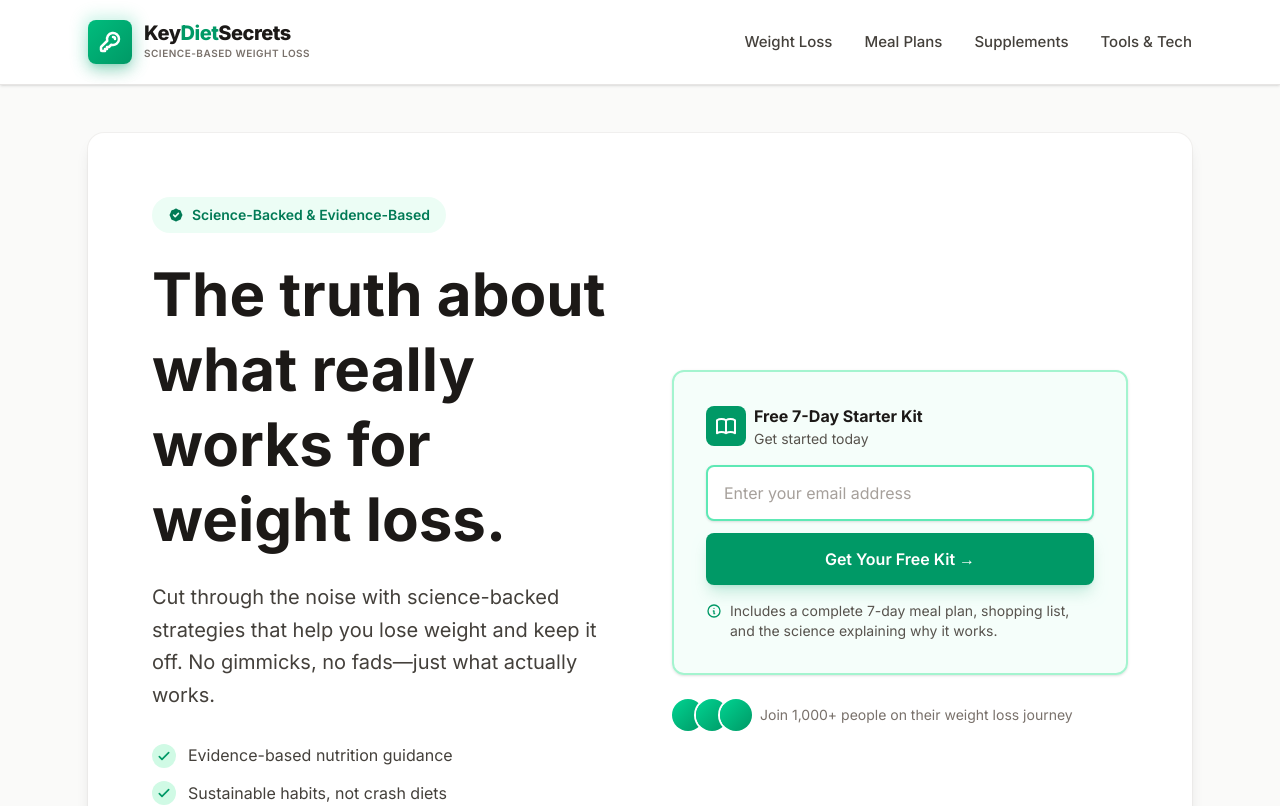
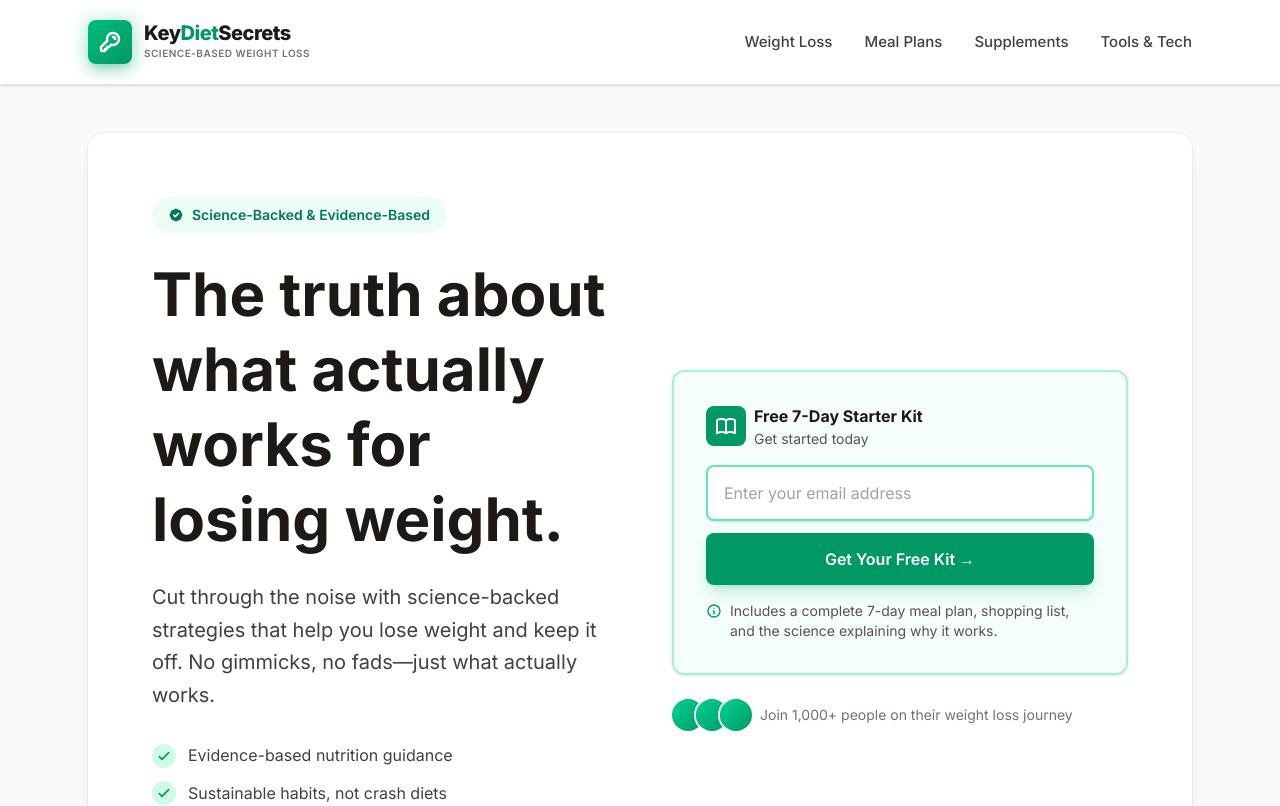
Before and after one commit to lifeawesome/keydietsecrets, a Next.js app: page / in a window 1280 px wide. Shown: the top 806 px of the page. Built offline with nearby package versions, Linux system fonts and the light colour scheme.

Commit message:
Refines homepage content for clarity and updates validation rules in article schema for consistency.

```diff
--- a/src/app/page.tsx
+++ b/src/app/page.tsx
@@ -20,7 +20,7 @@ export default function HomePage() {
           {/* Left Column - Main Content */}
           <div>
             <h1 className="font-serif text-4xl font-bold leading-tight text-stone-900 md:text-5xl lg:text-6xl">
-              The truth about what really works for weight loss.
+              The truth about what actually works for losing weight.
             </h1>
             <p className="mt-6 text-lg leading-relaxed text-stone-700 md:text-xl">
               Cut through the noise with science-backed strategies that help you
--- a/src/sanity/schemas/article.ts
+++ b/src/sanity/schemas/article.ts
@@ -10,7 +10,7 @@ export default defineType({
       name: "title",
       title: "Title",
       type: "string",
-      validation: (Rule: { required: () => unknown }) => Rule.required(),
+      validation: (Rule) => Rule.required(),
     }),
     defineField({
       name: "slug",
@@ -20,7 +20,7 @@ export default defineType({
         source: "title",
         maxLength: 96,
       },
-      validation: (Rule: { required: () => unknown }) => Rule.required(),
+      validation: (Rule) => Rule.required(),
     }),
     defineField({
       name: "excerpt",
@@ -32,7 +32,7 @@ export default defineType({
       title: "Category",
       type: "reference",
       to: [{ type: "category" }],
-      validation: (Rule: { required: () => unknown }) => Rule.required(),
+      validation: (Rule) => Rule.required(),
     }),
     defineField({
       name: "body",
```
